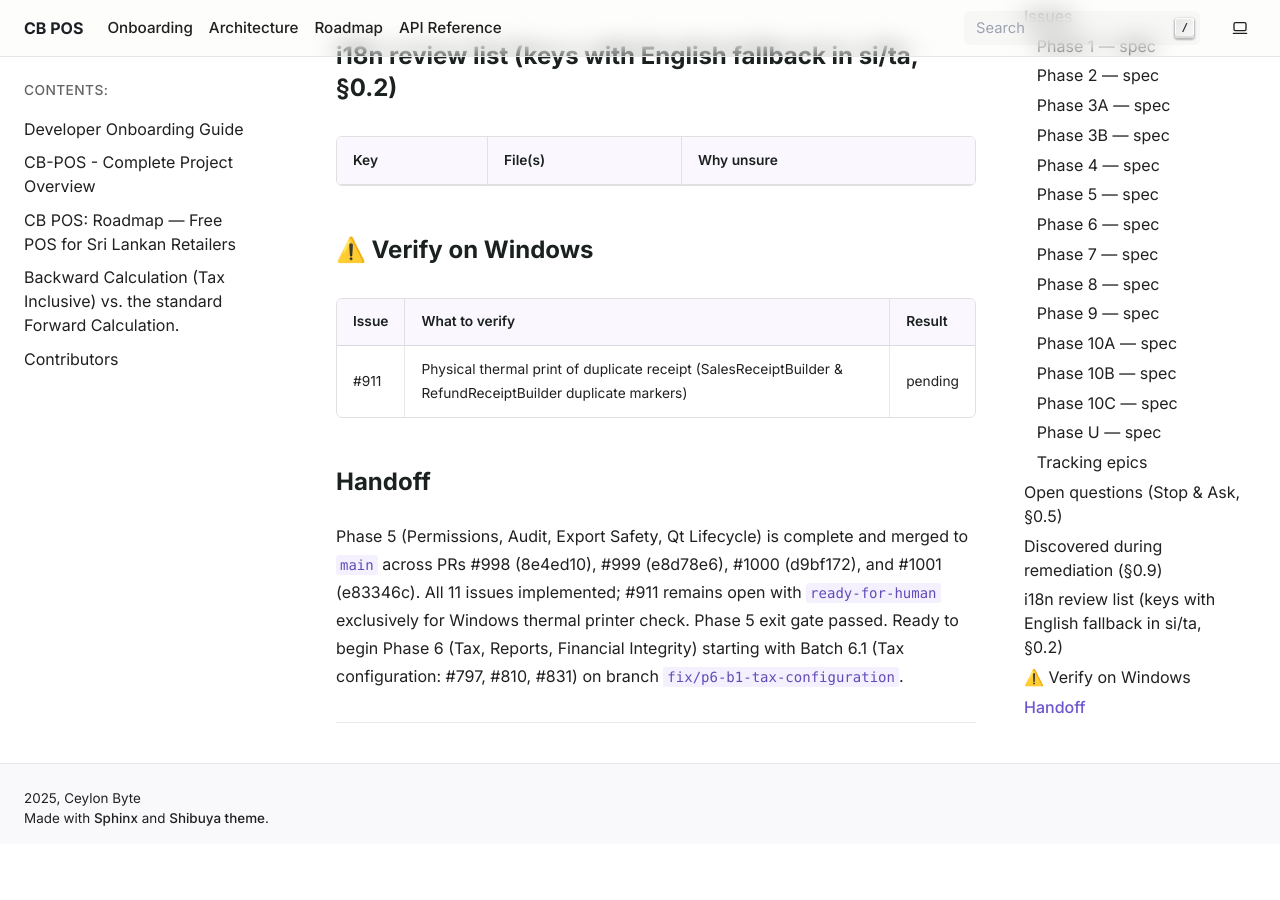
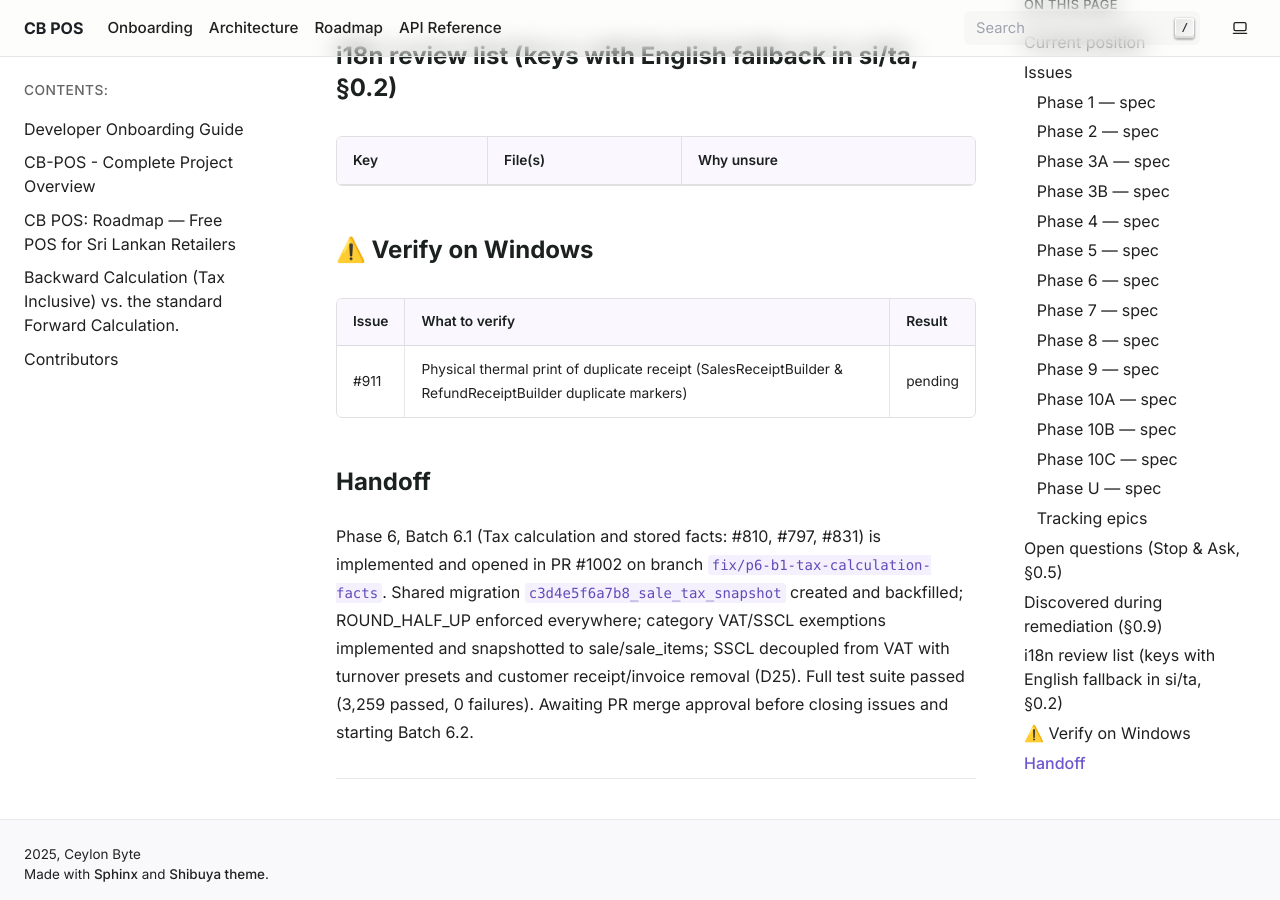
Before and after one commit to HMAHD/CB-POS, a Sphinx documentation site: the page built from docs/remediation/PROGRESS.md, in a window 1280 px wide and 900 px high, scrolled down 26022 px. Built offline with Sphinx 7.4.7, drawn with Linux system fonts in a browser that asks for light colours; pages that are not in the unit, such as notebooks, are missing from menus; before the commit the page ends 26866 px from its top, so only the background shows below that; some of the changed text lies outside the part shown.

Commit message:
docs(progress): update tracker for Phase 6.1 PR #1002

```diff
--- a/docs/remediation/PROGRESS.md
+++ b/docs/remediation/PROGRESS.md
@@ -25,7 +25,7 @@ Statuses: `todo` · `in-progress` · `blocked (Q#)` · `pr-open` · `done` (merg
 
 ## Current position
 
-- Phase: 6 · Batch: 6.1 · Branch: fix/p6-b1-tax-calculation-facts · PR: none · Last session: 2026-11-08
+- Phase: 6 · Batch: 6.1 · Branch: fix/p6-b1-tax-calculation-facts · PR: #1002 · Last session: 2026-11-08
 
 ## Issues
 
@@ -145,9 +145,9 @@ Statuses: `todo` · `in-progress` · `blocked (Q#)` · `pr-open` · `done` (merg
 
 | # | Title | Sev | Batch | Status | PR | Notes |
 |---|---|---|---|---|---|---|
-| #797 | Tax-exempt categories cannot be set from the UI; exempt split is not stored o… | high | 6.1 | done | | CategoryService tax_exempt/sscl_exempt flag persistence & inheritance, UI checkboxes in CategoryManagerDialog, Sale/SaleItem exemption facts & cost snapshot, line-aware refund split |
-| #810 | Tax rounding uses banker's rounding (ROUND_HALF_EVEN); VAT rate field is inte… | medium | 6.1 | done | | ROUND_HALF_UP via round_money, net = total - vat - sscl, QDoubleSpinBox with 2 decimals, guardrail test |
-| #831 | SSCL: not calculated for non-VAT-registered liable shops (Rs 36M threshold fr… | high | 6.1 | done | | Independent sscl_registered config and migration, turnover presets (Retail 50%, Manufacturer 85%, Distributor 25%, Custom), VAT-exclusive SSCL base, SSCL removed from receipts & invoices, settings UI split, D25 |
+| #797 | Tax-exempt categories cannot be set from the UI; exempt split is not stored o… | high | 6.1 | pr-open | #1002 | CategoryService tax_exempt/sscl_exempt flag persistence & inheritance, UI checkboxes in CategoryManagerDialog, Sale/SaleItem exemption facts & cost snapshot, line-aware refund split |
+| #810 | Tax rounding uses banker's rounding (ROUND_HALF_EVEN); VAT rate field is inte… | medium | 6.1 | pr-open | #1002 | ROUND_HALF_UP via round_money, net = total - vat - sscl, QDoubleSpinBox with 2 decimals, guardrail test |
+| #831 | SSCL: not calculated for non-VAT-registered liable shops (Rs 36M threshold fr… | high | 6.1 | pr-open | #1002 | Independent sscl_registered config and migration, turnover presets (Retail 50%, Manufacturer 85%, Distributor 25%, Custom), VAT-exclusive SSCL base, SSCL removed from receipts & invoices, settings UI split, D25 |
 | #795 | Tax Liability Report includes voided sales and hard-codes "VAT (18%)" / "SSCL… | high | 6.2 | todo | | |
 | #796 | Tax Filing Summary: period selector not wired, Total Discounts always 0, SSCL… | high | 6.2 | todo | | |
 | #811 | Invoice reprint shows the current tax % next to amounts stored at the old rate | low | 6.2 | todo | | |
@@ -280,7 +280,7 @@ Statuses: `todo` · `in-progress` · `blocked (Q#)` · `pr-open` · `done` (merg
 | Q1 | #914 | D11's unique index on `refund_of_sale_id` would block partial refunds (D5). Replace it with row locks plus a CHECK on `sale_items.refunded_qty`? (Recommended: yes; record as the next free D-number) | 2026-10-28 (plan) | 2026-11-04 → D23 |
 | Q2 | #812 | Partial-refund VAT proportional to value now, switching to line-level once #797 stores the per-line taxable flag? (Recommended: yes) | 2026-10-28 (plan) | 2026-11-05 → D24 |
 | Q3 | #817 | D8 says GPLv3 (publish source) but product notes say free + closed code. Choose GPLv3 / PyQt6 commercial licence / PySide6 migration (lawyer review) | 2026-10-28 (plan) | |
-| Q4 | #831 | VAT-exempt items: SSCL on full MRP unless the category is also SSCL-exempt? (Recommended: yes, independent flags; accountant to confirm) | 2026-10-28 (plan) | |
+| Q4 | #831 | VAT-exempt items: SSCL on full MRP unless the category is also SSCL-exempt? (Recommended: yes, independent flags; accountant to confirm) | 2026-10-28 (plan) | 2026-11-08 → D25 |
 
 ## Discovered during remediation (§0.9)
 
@@ -305,4 +305,4 @@ Statuses: `todo` · `in-progress` · `blocked (Q#)` · `pr-open` · `done` (merg
 | #911 | Physical thermal print of duplicate receipt (SalesReceiptBuilder & RefundReceiptBuilder duplicate markers) | pending |
 
 ## Handoff
-Phase 5 (Permissions, Audit, Export Safety, Qt Lifecycle) is complete and merged to `main` across PRs #998 (8e4ed10), #999 (e8d78e6), #1000 (d9bf172), and #1001 (e83346c). All 11 issues implemented; #911 remains open with `ready-for-human` exclusively for Windows thermal printer check. Phase 5 exit gate passed. Ready to begin Phase 6 (Tax, Reports, Financial Integrity) starting with Batch 6.1 (Tax configuration: #797, #810, #831) on branch `fix/p6-b1-tax-configuration`.
+Phase 6, Batch 6.1 (Tax calculation and stored facts: #810, #797, #831) is implemented and opened in PR #1002 on branch `fix/p6-b1-tax-calculation-facts`. Shared migration `c3d4e5f6a7b8_sale_tax_snapshot` created and backfilled; ROUND_HALF_UP enforced everywhere; category VAT/SSCL exemptions implemented and snapshotted to sale/sale_items; SSCL decoupled from VAT with turnover presets and customer receipt/invoice removal (D25). Full test suite passed (3,259 passed, 0 failures). Awaiting PR merge approval before closing issues and starting Batch 6.2.
```
